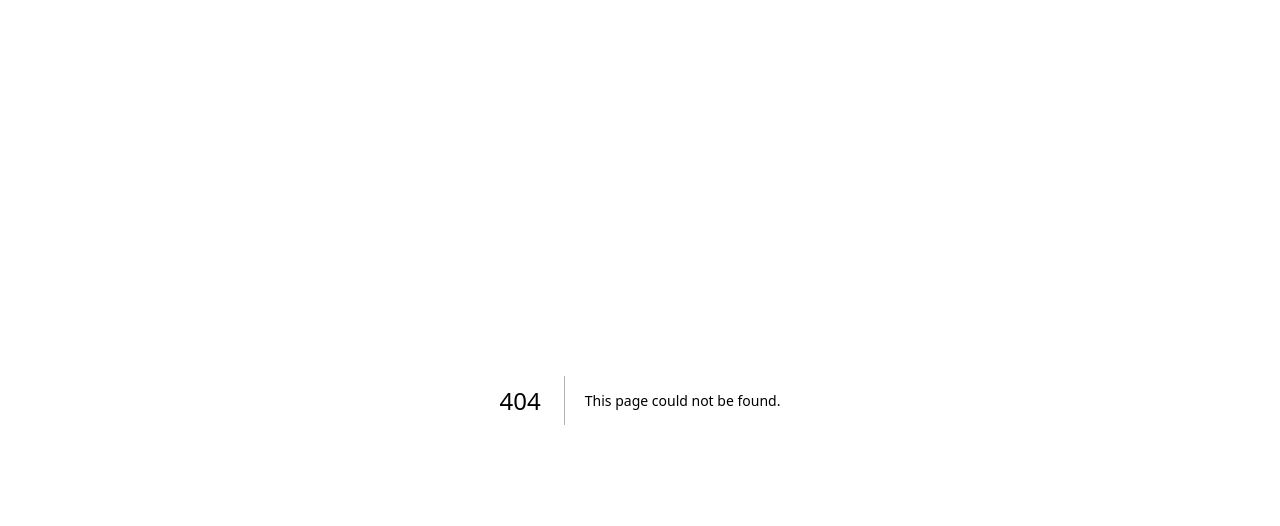
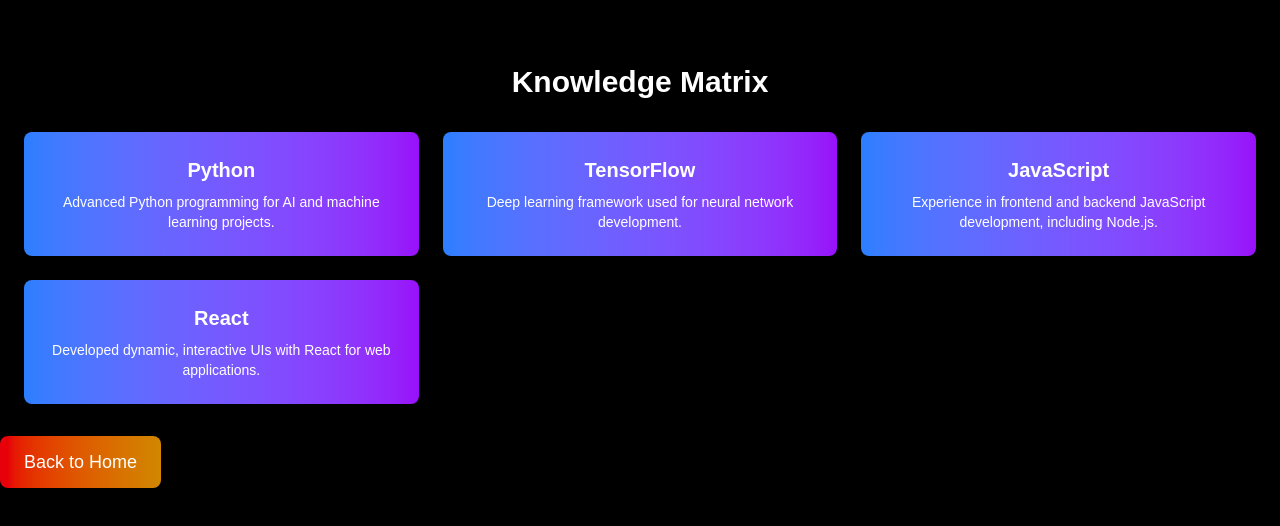
Before and after one commit to Kinfernopixel/ai-portfolio, a Next.js app: page /skills in a window 1280 px wide. Before the commit this address had no page. Shown: the top 526 px of the page. Built offline with nearby package versions, Linux system fonts and the light colour scheme.

Commit message:
Added knowledge  section

```diff
--- a/src/app/page.js
+++ b/src/app/page.js
@@ -48,6 +48,16 @@
             View My Journey
           </motion.button>
         </Link>
+
+        <Link href="/skills">
+          <motion.button
+            whileHover={{ scale: 1.1 }}
+            className="mt-6 px-6 py-3 bg-gradient-to-r from-teal-600 to-green-600 rounded-lg text-white text-lg"
+          >
+            Knowledge Matrix
+          </motion.button>
+        </Link>
+
       </div>
     </div>
   );
--- /dev/null
+++ b/src/app/skills/page.js
@@ -0,0 +1,45 @@
+'use client';
+
+import { motion } from 'framer-motion';
+import Link from 'next/link'; // Import Link for navigation
+
+export default function Skills() {
+  const skills = [
+    { name: 'Python', description: 'Advanced Python programming for AI and machine learning projects.' },
+    { name: 'TensorFlow', description: 'Deep learning framework used for neural network development.' },
+    { name: 'JavaScript', description: 'Experience in frontend and backend JavaScript development, including Node.js.' },
+    { name: 'React', description: 'Developed dynamic, interactive UIs with React for web applications.' },
+    // Add more skills here...
+  ];
+
+  return (
+    <div className="min-h-screen bg-black text-white py-16">
+      <h2 className="text-3xl font-semibold text-center mb-8">Knowledge Matrix</h2>
+      <div className="grid grid-cols-3 gap-6 px-6">
+        {skills.map((skill, index) => (
+          <motion.div
+            key={index}
+            whileHover={{ scale: 1.1 }}
+            transition={{ duration: 0.3 }}
+            className="p-6 bg-gradient-to-r from-blue-500 to-purple-600 rounded-lg cursor-pointer transform hover:scale-110"
+          >
+            <div className="text-center">
+              <div className="text-xl font-bold">{skill.name}</div>
+              <div className="mt-2 text-sm">{skill.description}</div>
+            </div>
+          </motion.div>
+        ))}
+      </div>
+
+      {/* Back to Landing Page Button */}
+      <Link href="/">
+        <motion.button
+          whileHover={{ scale: 1.1 }}
+          className="mt-8 px-6 py-3 bg-gradient-to-r from-red-600 to-yellow-600 rounded-lg text-white text-lg"
+        >
+          Back to Home
+        </motion.button>
+      </Link>
+    </div>
+  );
+}
```
